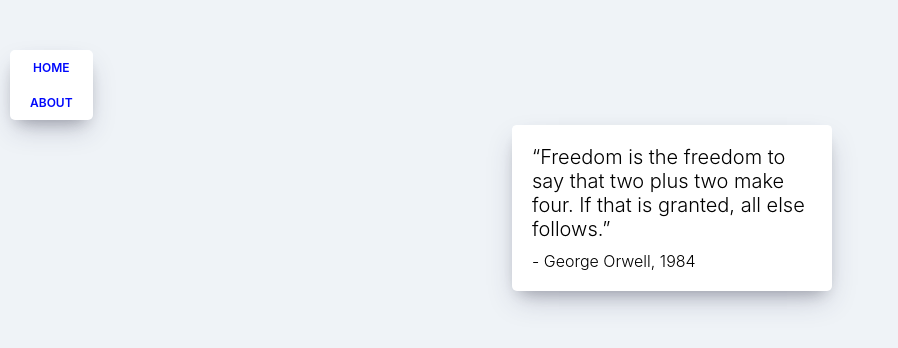
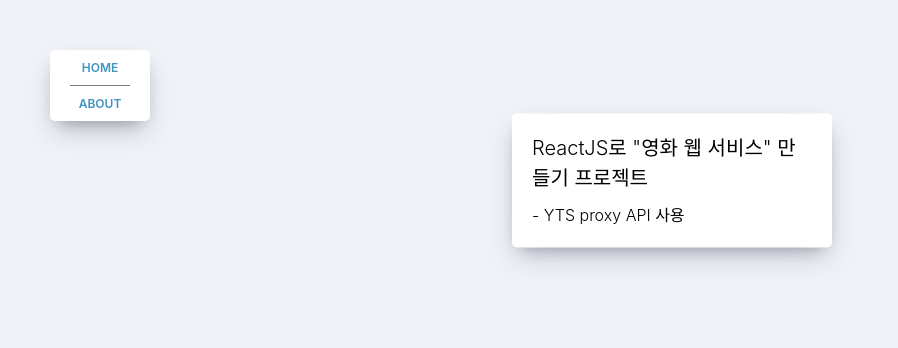
Before and after one commit to blu-jee/movie_react_app, a React (Create React App) app: page /#/about in a window 1280 px wide. Shown: the top 348 px of the page, without its empty margins (0-898 px from the left). Built offline with nearby package versions, Linux system fonts and the light colour scheme.

Commit message:
Add Css styles

```diff
--- a/src/components/Navigation.css
+++ b/src/components/Navigation.css
@@ -9,11 +9,13 @@
     box-shadow: 0 13px 27px -5px rgba(50, 50, 93, 0.25),
         0 8px 16px -8px rgba(0, 0, 0, 0.3), 0 -6px 16px -6px rgba(0, 0, 0, 0.025);
     border-radius: 5px;
+    margin-left: 40px;
+    width: 100px;
 }
 
 .nav a {
     text-decoration: none;
-    color: #0008fc;
+    color: rgb(64, 147, 191);
     text-transform: uppercase;
     font-size: 12px;
     text-align: center;
@@ -25,5 +27,7 @@
 }
 
 .nav a:not(:last-child) {
-    margin-bottom: 20px;
+    margin-bottom: 10px;
+    padding-bottom: 10px;
+    border-bottom: 1px solid rgb(131, 126, 126);
 }
--- a/src/routes/About.css
+++ b/src/routes/About.css
@@ -8,7 +8,7 @@
     margin-top: 100px;
     max-width: 25%;
     font-weight: 300;
-    animation: moveupdown 2s infinite linear;
+    animation: moveupdown 2.5s infinite linear;
 }
 
 @keyframes moveupdown{
@@ -20,6 +20,15 @@
     }
 }
 
+.about__container h1{
+    margin: 0;
+    padding-bottom: 20px;
+}
+
+.about__container span{
+    line-height: 1.5em;
+}
+
 .about__container span:first-child {
     font-size: 20px;
 }
--- a/src/routes/About.js
+++ b/src/routes/About.js
@@ -4,10 +4,9 @@ import "./About.css"
 function About() {
     return <div className="about__container">
         <span>
-            “Freedom is the freedom to say that two plus two make four. If that is
-            granted, all else follows.”
+            ReactJS로 "영화 웹 서비스" 만들기 프로젝트
         </span>
-        <span>- George Orwell, 1984</span>
+        <span>- YTS proxy API 사용</span>
     </div>
 }
 
--- a/src/routes/Detail.js
+++ b/src/routes/Detail.js
@@ -13,8 +13,9 @@ class Detail extends React.Component {
         if (location.state) {
             return (
                 <div className="about__container">
-                    <h1>Summary</h1>
-                    <span> {location.state.summary}</span>
+                    <h1>{location.state.title}</h1>
+                    <h3>Summary</h3>
+                    <span> &nbsp;{location.state.summary}</span>
                 </div>
             );
         } else {
--- a/src/routes/Home.css
+++ b/src/routes/Home.css
@@ -22,3 +22,23 @@
     padding-top: 70px;
     width: 80%;
 }
+
+.movies .heading{
+    width: 100%;
+    text-align: center;
+    margin-bottom: 90px;
+    color: rgb(96, 170, 210);
+    margin-top: -20px;
+    border-bottom: 1px solid rgb(181, 178, 178);
+    font-weight: 500;
+    font-size: 50px;
+    padding-bottom: 15px;
+}
+
+.footer{
+    width: 100%;
+    text-align: center;
+    background-color: white;
+    padding: 10px 0;
+    font-size: 14px;
+}
--- a/src/routes/Home.js
+++ b/src/routes/Home.js
@@ -23,8 +23,10 @@ class Home extends React.Component {
             </div>
                 : (
                     <div className="movies">
+                        <div className="heading">Movie Top 20</div>
                         {movies.map(movie =>
                             (<Movie key={movie.id} id={movie.year} year={movie.year} title={movie.title} summary={movie.summary} poster={movie.medium_cover_image} genres={movie.genres} />))}
+                        <footer className="footer"><p>2020 Coder Jeeyeon - All rights reserved</p></footer>
                     </div>
                 )}</section>;
     }
```
